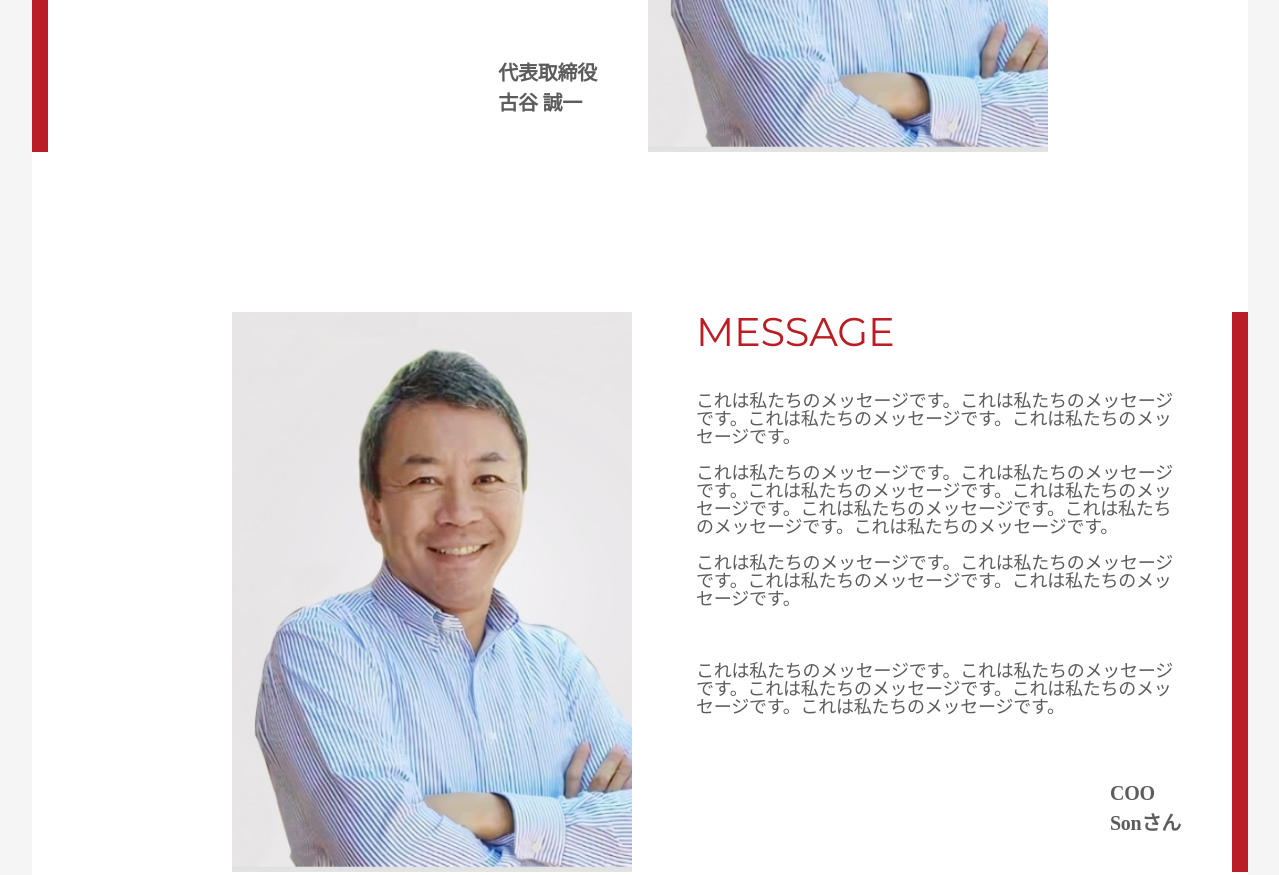
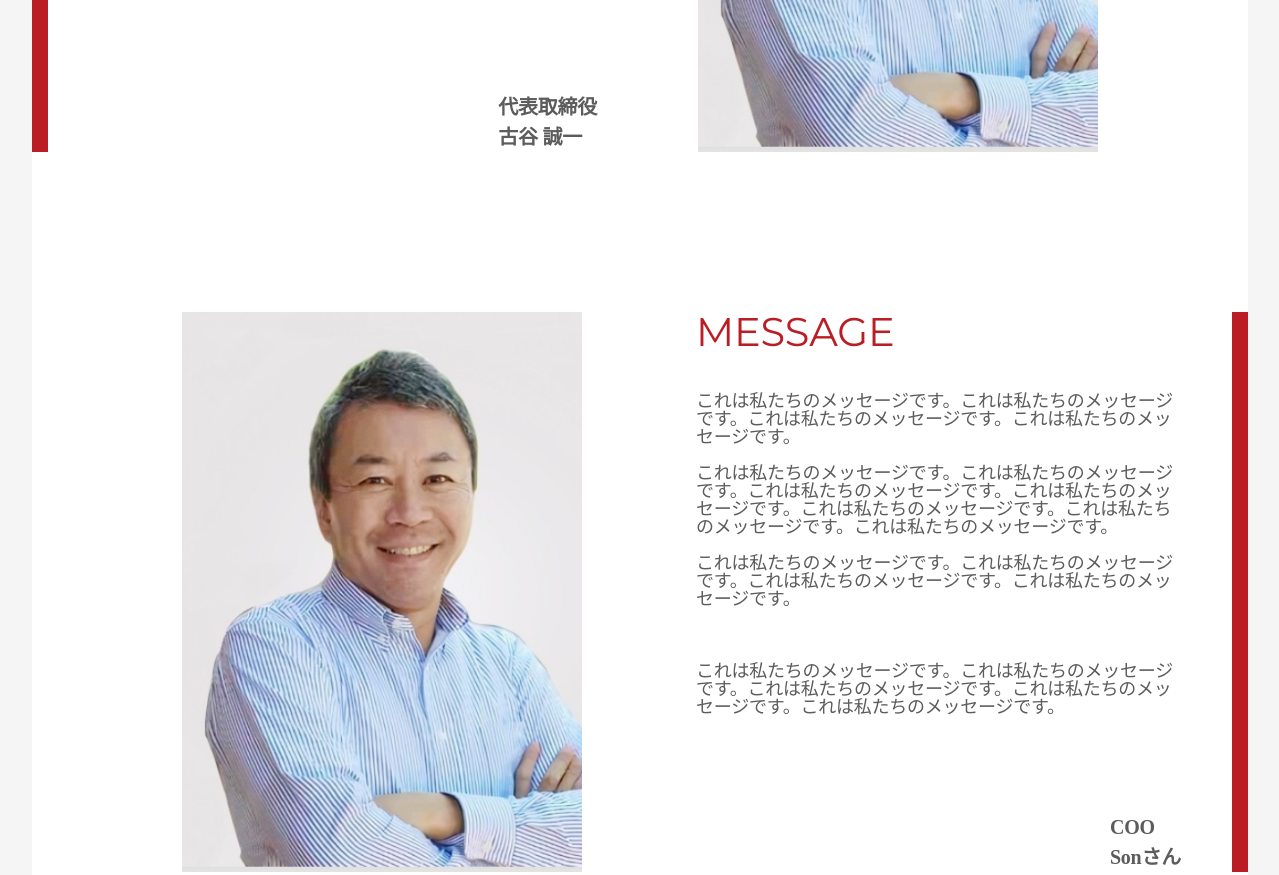
Before and after one commit to nhathoai/homepage, a plain HTML site: page message.html in a window 1536 px wide. Shown: the part 2603-3478 px from the top of the page, without its empty margins (128-1407 px from the left). Drawn offline with Linux system fonts and the light colour scheme.

Commit message:
message (DD)

```diff
--- a/assets/css/style.css
+++ b/assets/css/style.css
@@ -2190,14 +2190,22 @@ need change after
     width: 100%;
     padding-right: 51px;
   }
+  #message .ms-first {
+    display: flex;
+    flex-direction: column;
+    justify-content: space-between;
+  }
+  #message .ms-signature {
+    align-self: flex-end;
+  }
   #message .ms-content {
     width: 100%;
   }
   #message .ms-crop {
-    margin-left: 0;
+    margin-left: 50px;
   }
   #message .row:nth-child(2) .ms-crop {
-    /* margin-left: 0; */
+    margin-right: 50px;
     float: right;
   }
 }
```
